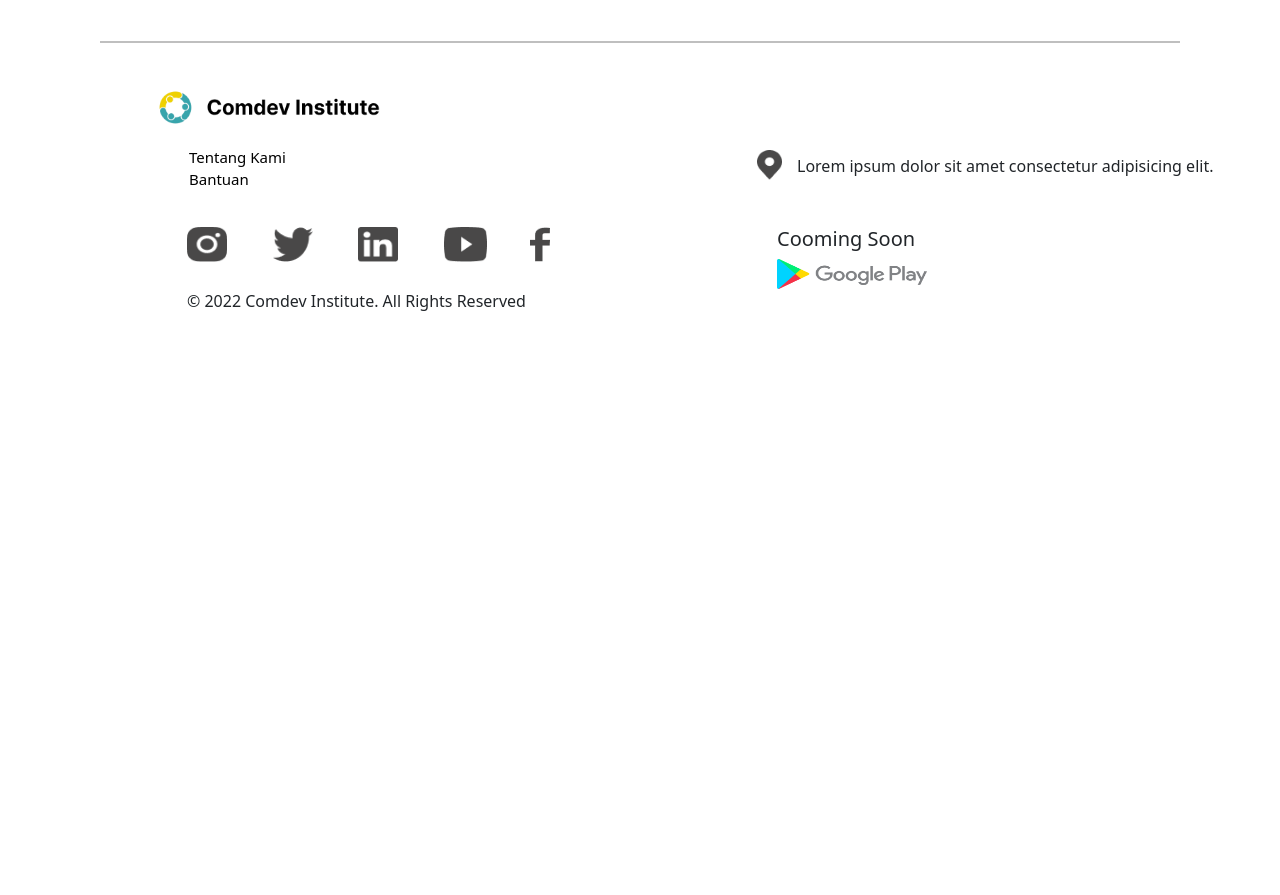
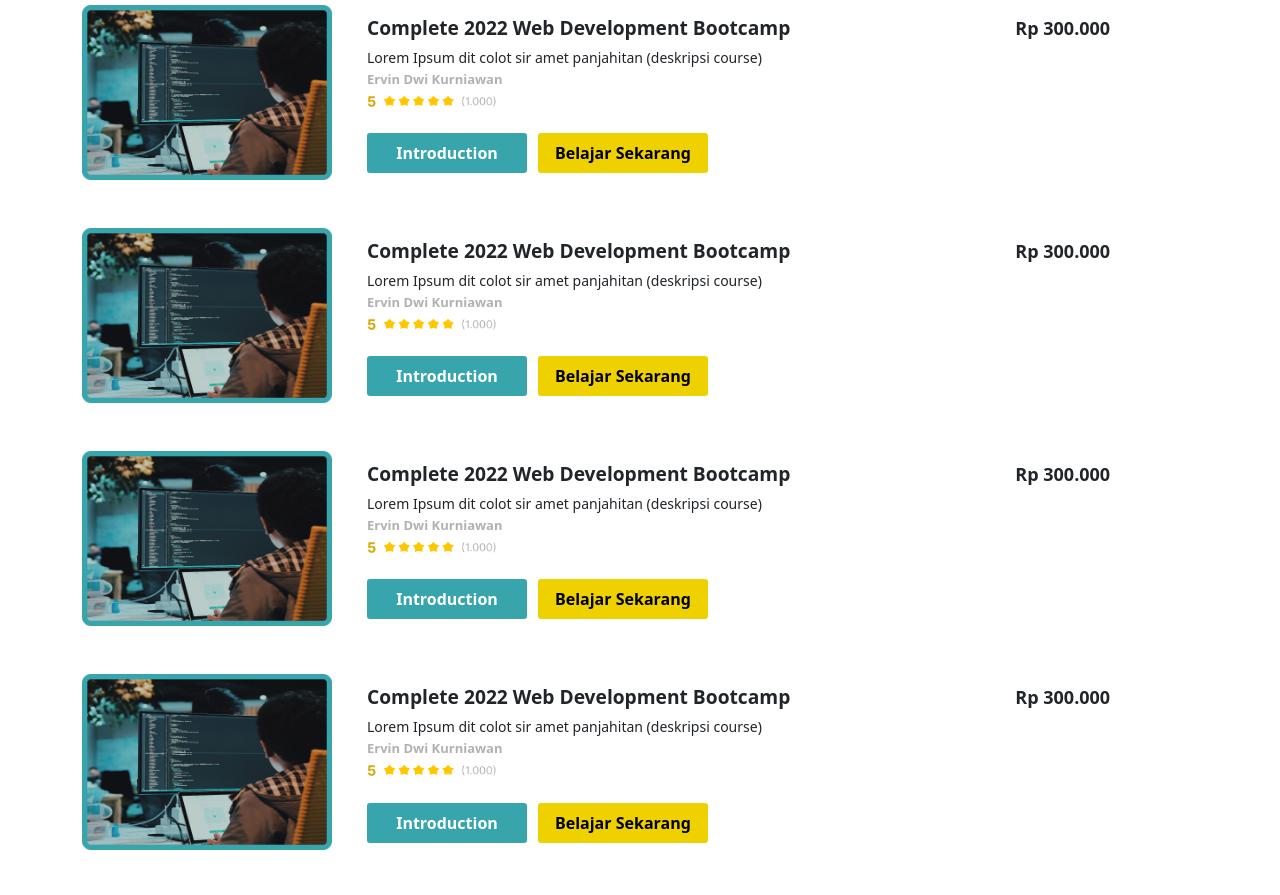
Before and after one commit to ervindwik/fe-comdev, a React (Create React App) app: page /course in a window 1280 px wide. Shown: the part 960-1855 px from the top of the page. Before the commit the page ends 1273 px from the top, so only its background shows below. Built offline with nearby package versions, Linux system fonts and the light colour scheme.

Commit message:
feat: detail course

```diff
--- a/src/Components/CourseComp/Carousel.jsx
+++ b/src/Components/CourseComp/Carousel.jsx
@@ -1,10 +1,9 @@
 import React from 'react';
 import Carousel from 'react-bootstrap/Carousel';
 import 'bootstrap/dist/css/bootstrap.min.css';
-import { Container, Navbar, Nav, Col, Row } from "react-bootstrap";
+import { Container, Col, Row } from "react-bootstrap";
 import gambar1 from '../../assets/img-course.png'
 import gambar2 from '../../assets/rating.png'
-import image2 from '../../assets/img-course.png'
 
 function Slider() {
   return (
--- /dev/null
+++ b/src/Components/CourseComp/DetailCourse.jsx
@@ -0,0 +1,112 @@
+import React from 'react';
+import "../../Styles/Course.css";
+import { Container, Navbar, Nav, Col, Row } from "react-bootstrap";
+import gambar1 from '../../assets/img-course.png'
+import gambar2 from '../../assets/rating.png'
+import gambar3 from '../../assets/folderIcon.png'
+
+const DetailCourse = () => {
+    return (
+        <>
+            <Container>
+                    <Row>
+                        <Col xs={{ span: 12, order: 1 }} md={{ span: 3, order: 1 }}>
+                            <img alt='gambar1' src={gambar1} width={250} />
+                        </Col>
+
+                        <Col xs={{ span: 12, order: 2 }} md={{ span: 6, order: 2 }}>
+                            <h4>Complete 2022 Web Development Bootcamp</h4>
+                            <p>Lorem Ipsum dit colot sir amet panjahitan (deskripsi course)</p>
+                            <h6>Ervin Dwi Kurniawan</h6>
+                            <img src={gambar2} width={130} /> <br />
+                            <button type='submit'>Introduction</button>
+                            <button type='submit' id='btn-course'>Belajar Sekarang</button>
+                        </Col>
+
+                        <Col xs={{ span: 12, order: 3 }} md={{ span: 3, order: 3 }}>
+                            <h4 id="price">Rp 300.000</h4>
+                        </Col>
+                    </Row>
+
+                    <Row>
+                        <Col xs={{ span: 12, order: 1 }} md={{ span: 3, order: 1 }}>
+                            <img alt='gambar1' src={gambar1} width={250} />
+                        </Col>
+
+                        <Col xs={{ span: 12, order: 2 }} md={{ span: 6, order: 2 }}>
+                            <h4>Complete 2022 Web Development Bootcamp</h4>
+                            <p>Lorem Ipsum dit colot sir amet panjahitan (deskripsi course)</p>
+                            <h6>Ervin Dwi Kurniawan</h6>
+                            <img src={gambar2} width={130} /> <br />
+                            <button type='submit'>Introduction</button>
+                            <button type='submit' id='btn-course'>Belajar Sekarang</button>
+                        </Col>
+
+                        <Col xs={{ span: 12, order: 3 }} md={{ span: 3, order: 3 }}>
+                            <h4 id="price">Rp 300.000</h4>
+                        </Col>
+                    </Row>
+
+                    <Row>
+                        <Col xs={{ span: 12, order: 1 }} md={{ span: 3, order: 1 }}>
+                            <img alt='gambar1' src={gambar1} width={250} />
+                        </Col>
+
+                        <Col xs={{ span: 12, order: 2 }} md={{ span: 6, order: 2 }}>
+                            <h4>Complete 2022 Web Development Bootcamp</h4>
+                            <p>Lorem Ipsum dit colot sir amet panjahitan (deskripsi course)</p>
+                            <h6>Ervin Dwi Kurniawan</h6>
+                            <img src={gambar2} width={130} /> <br />
+                            <button type='submit'>Introduction</button>
+                            <button type='submit' id='btn-course'>Belajar Sekarang</button>
+                        </Col>
+
+                        <Col xs={{ span: 12, order: 3 }} md={{ span: 3, order: 3 }}>
+                            <h4 id="price">Rp 300.000</h4>
+                        </Col>
+                    </Row>
+
+                    <Row>
+                        <Col xs={{ span: 12, order: 1 }} md={{ span: 3, order: 1 }}>
+                            <img alt='gambar1' src={gambar1} width={250} />
+                        </Col>
+
+                        <Col xs={{ span: 12, order: 2 }} md={{ span: 6, order: 2 }}>
+                            <h4>Complete 2022 Web Development Bootcamp</h4>
+                            <p>Lorem Ipsum dit colot sir amet panjahitan (deskripsi course)</p>
+                            <h6>Ervin Dwi Kurniawan</h6>
+                            <img src={gambar2} width={130} /> <br />
+                            <button type='submit'>Introduction</button>
+                            <button type='submit' id='btn-course'>Belajar Sekarang</button>
+                        </Col>
+
+                        <Col xs={{ span: 12, order: 3 }} md={{ span: 3, order: 3 }}>
+                            <h4 id="price">Rp 300.000</h4>
+                        </Col>
+                    </Row>
+
+                    <Row>
+                        <Col xs={{ span: 12, order: 1 }} md={{ span: 3, order: 1 }}>
+                            <img alt='gambar1' src={gambar1} width={250} />
+                        </Col>
+
+                        <Col xs={{ span: 12, order: 2 }} md={{ span: 6, order: 2 }}>
+                            <h4>Complete 2022 Web Development Bootcamp</h4>
+                            <p>Lorem Ipsum dit colot sir amet panjahitan (deskripsi course)</p>
+                            <h6>Ervin Dwi Kurniawan</h6>
+                            <img src={gambar2} width={130} /> <br />
+                            <button type='submit'>Introduction</button>
+                            <button type='submit' id='btn-course'>Belajar Sekarang</button>
+                        </Col>
+
+                        <Col xs={{ span: 12, order: 3 }} md={{ span: 3, order: 3 }}>
+                            <h4 id="price">Rp 300.000</h4>
+                        </Col>
+                    </Row>
+            </Container>
+        </>
+
+    )
+}
+
+export default DetailCourse
--- a/src/Pages/Course.jsx
+++ b/src/Pages/Course.jsx
@@ -2,11 +2,10 @@ import { React, useState } from 'react';
 import Footer from '../Components/Footer';
 import NavbarComp from '../Components/NavbarProfile';
 import CarouselComp from '../Components/CourseComp/Carousel';
+import DetailCourse from '../Components/CourseComp/DetailCourse';
 import "../Styles/Course.css";
 import { Container, Navbar, Nav, Col, Row } from "react-bootstrap";
 import gambar1 from '../assets/img-course.png'
-import gambar2 from '../assets/rating.png'
-import gambar3 from '../assets/folderIcon.png'
 
 const Course = () => {
     const [active, setActive] = useState('default');
@@ -64,6 +63,8 @@ const Course = () => {
 
                     <Row>
                         <h4>Semua Course</h4>
+
+                        <DetailCourse />
                     </Row>
                 </div>
             </Container>
--- a/src/Styles/Course.css
+++ b/src/Styles/Course.css
@@ -4,7 +4,8 @@
 }
 
 p {
-    margin-top: 1%;
+    font-size: 14px;
+    margin: auto;
 }
 
 #line-course {
@@ -40,10 +41,11 @@ p {
     border-style: none;
     border-radius: 3px;
     font-weight: bold;
-    width: 350px;
+    width: 170px;
     height: 2.5em;
     margin-top: 4%;
     margin-bottom: 10%;
+    margin-left: 2%;
 }
 
 #img-sec1 {
@@ -55,8 +57,8 @@ p {
     color: #B1B1B1;
     font-size: 13px;
     font-weight: 700;
-    margin-top: auto;
-    margin-bottom: -2px;
+    margin-top: 4px;
+    margin-bottom: auto;
 }
 
 .body-course h4 {
@@ -65,3 +67,9 @@ p {
     margin-top: 2%;
     margin-bottom: 1.5%;
 }
+
+#price {
+    margin-left: 30%;
+    margin-top: 5%;
+    font-size: 18px;
+}
```
